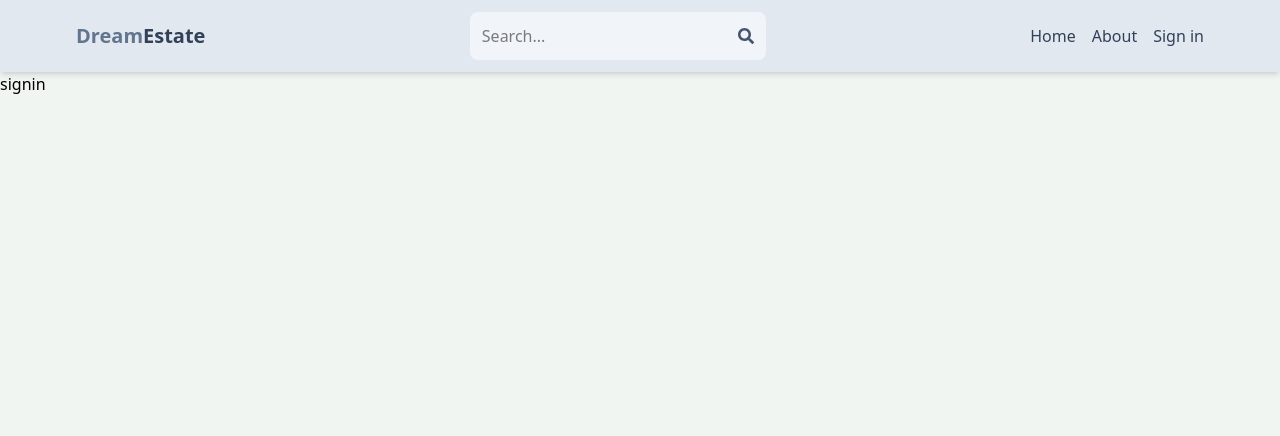
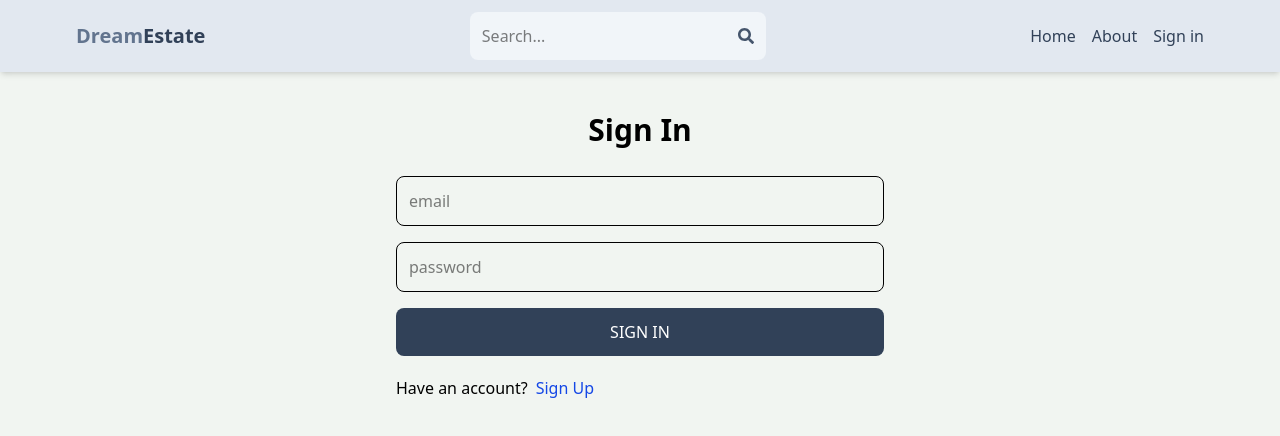
Before and after one commit to nobin333/real-estate-softy, a React (Vite) app in the folder client/: page /signin in a window 1280 px wide. Shown: the top 436 px of the page. Built offline with nearby package versions, Linux system fonts and the light colour scheme.

Commit message:
signin functionality is completed

```diff
--- a/client/src/pages/SignIn.jsx
+++ b/client/src/pages/SignIn.jsx
@@ -1,11 +1,88 @@
-import React from 'react';
+import { useState } from 'react';
+import { Link, useNavigate } from 'react-router-dom';
+// import OAuth from '../components/OAuth';
 
-const SignIn = () => {
+export default function SignIn() {
+    const [formData, setFormData] = useState({});
+    const [error, setError] = useState(null);
+    const [loading, setLoading] = useState(false);
+    const navigate = useNavigate();
+    const handleChange = (e) => {
+        setFormData({
+            ...formData,
+            [e.target.id]: e.target.value,
+        });
+        // console.log(formData)
+    };
+    const handleSubmit = async (e) => {
+        e.preventDefault();
+        try {
+            setLoading(true);
+            const res = await fetch('/api/auth/signup', {
+                method: 'POST',
+                headers: {
+                    'Content-Type': 'application/json',
+                },
+                body: JSON.stringify(formData),
+            });
+            // console.log(res)
+            const data = await res.json();
+            // console.log(data);
+
+            if (data.success === false) {
+                setLoading(false);
+                setError(data.message);
+                return;
+            }
+            setLoading(false);
+            setError(null);
+            navigate('/signin');
+        } catch (error) {
+            setLoading(false);
+            setError(error.message);
+        }
+    };
     return (
-        <div>
-            signin
+        <div className='p-3 max-w-lg mx-auto'>
+            <h1 className='text-3xl text-center font-semibold my-7'>Sign In</h1>
+            <form onSubmit={handleSubmit} className='flex flex-col gap-4'>
+                {/* <input
+                    type='text'
+                    placeholder='username'
+                    className='border p-3 rounded-lg'
+                    id='username'
+                    onChange={handleChange}
+                /> */}
+                <input
+                    type='email'
+                    placeholder='email'
+                    className='border p-3 rounded-lg'
+                    id='email'
+                    onChange={handleChange}
+                />
+                <input
+                    type='password'
+                    placeholder='password'
+                    className='border p-3 rounded-lg'
+                    id='password'
+                    onChange={handleChange}
+                />
+
+                <button
+                    disabled={loading}
+                    className='bg-slate-700 text-white p-3 rounded-lg uppercase hover:opacity-95 disabled:opacity-80'
+                >
+                    {loading ? 'Loading...' : 'Sign In'}
+                </button>
+                {/* <OAuth /> */}
+            </form>
+            <div className='flex gap-2 mt-5'>
+                <p>Have an account?</p>
+                <Link to={'/signup'}>
+                    <span className='text-blue-700'>Sign Up</span>
+                </Link>
+            </div>
+            {error && <p className='text-red-500 mt-5'>{error}</p>}
         </div>
     );
-};
-
-export default SignIn;
+}
--- a/client/src/pages/SignUp.jsx
+++ b/client/src/pages/SignUp.jsx
@@ -18,7 +18,7 @@
         e.preventDefault();
         try {
             setLoading(true);
-            const res = await fetch('/api/auth/signup', {
+            const res = await fetch('/api/auth/signin', {
                 method: 'POST',
                 headers: {
                     'Content-Type': 'application/json',
@@ -78,7 +78,7 @@
             </form>
             <div className='flex gap-2 mt-5'>
                 <p>Have an account?</p>
-                <Link to={'/sign-in'}>
+                <Link to={'/signin'}>
                     <span className='text-blue-700'>Sign in</span>
                 </Link>
             </div>
```
